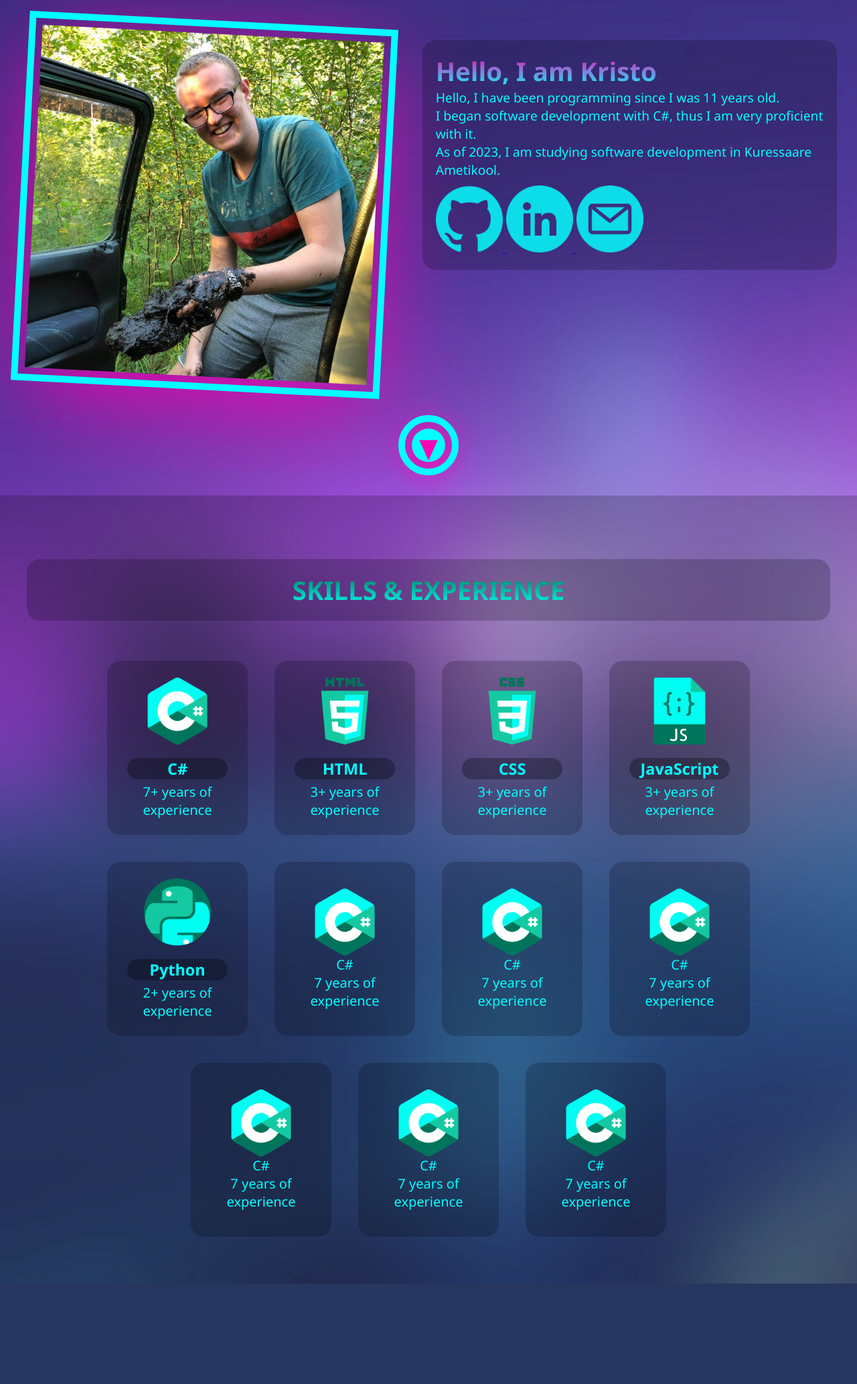
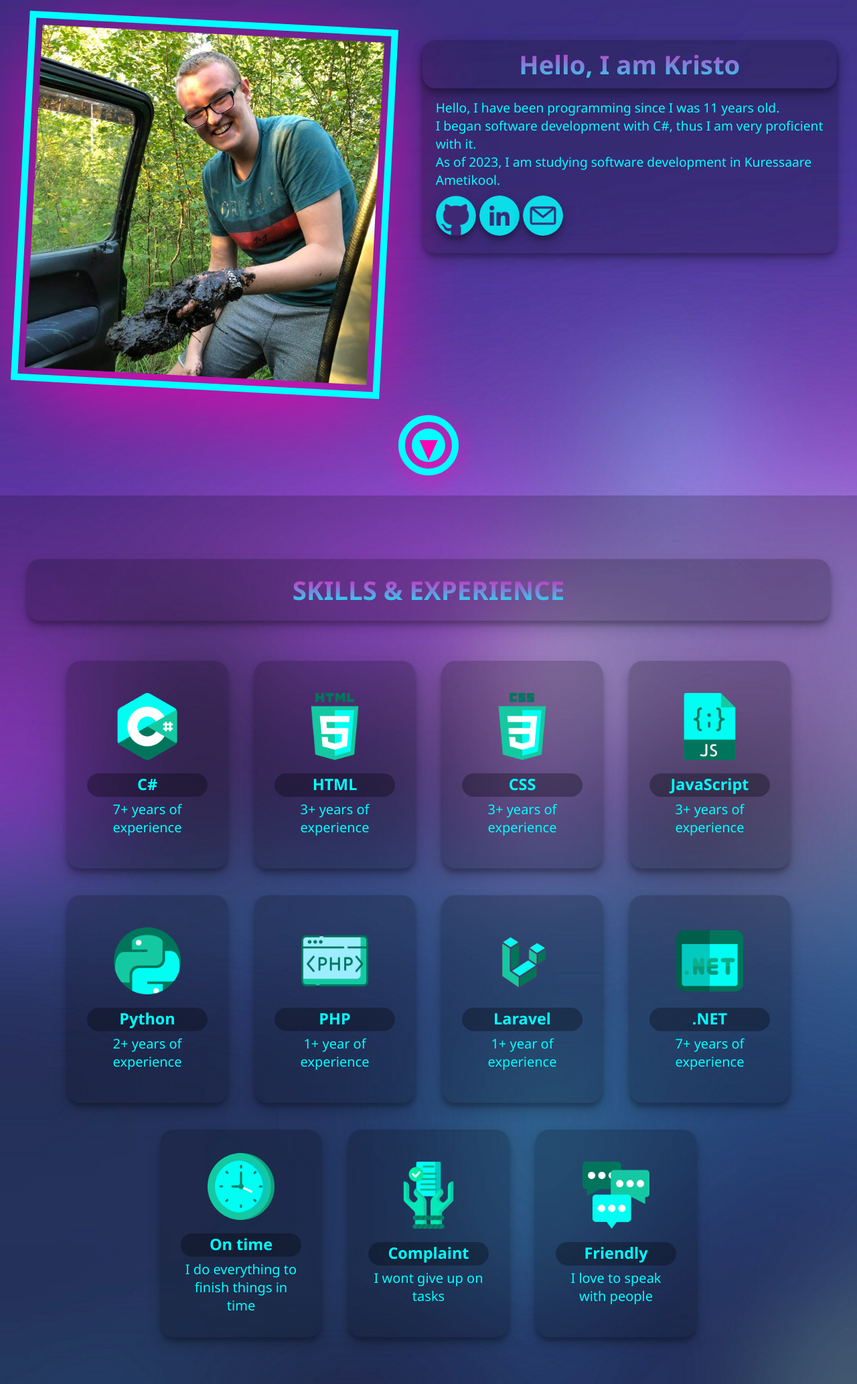
Before and after one commit to tanakimees/tanakimees.github.io, a PHP site: page / in a window 1280 px wide. Shown: the part 60-2127 px from the top of the page at 67% size. Before the commit the page ends 1977 px from the top, so only its background shows below. Run offline with PHP 8.4, Linux system fonts and the light colour scheme.

Commit message:
home page done

```diff
--- a/index.html
+++ b/index.html
@@ -53,10 +53,10 @@
                 I began software development with C#, thus I am very proficient with it. <br>
                 As of 2023, I am studying software development in Kuressaare Ametikool. <br>
                 <div class="socialbuttons">
-                    <a href="https://github.com/tanakimees">
+                    <a href="https://github.com/tanakimees" target="_blank">
                         <img class="image3" src="/resources/'.png" alt="">
                     </a>
-                    <a href="https://www.linkedin.com/in/kristo-t%C3%A4nak-2934b5227/">
+                    <a href="https://www.linkedin.com/in/kristo-t%C3%A4nak-2934b5227/" target="_blank">
                         <img class="image3" src="resources/linkedin.png" alt="">
                     </a>
                     <a href="" onclick="copyEmail()">
@@ -99,34 +99,34 @@
                     2+ years of experience
                 </div>
                 <div class="image1">
-                    <img class="image2" src="/resources/c-sharp.png" alt="">
-                    C# <br>
-                    7 years of experience
+                    <img class="image2" src="/resources/php.png" alt="">
+                    <h3 class="experiencename">PHP</h3>
+                    1+ year of experience
                 </div>
                 <div class="image1">
-                    <img class="image2" src="/resources/c-sharp.png" alt="">
-                    C# <br>
-                    7 years of experience
+                    <img class="image2" src="/resources/laravel.png" alt="">
+                    <h3 class="experiencename">Laravel</h3>
+                    1+ year of experience
                 </div>
                 <div class="image1">
-                    <img class="image2" src="/resources/c-sharp.png" alt="">
-                    C# <br>
-                    7 years of experience
+                    <img class="image2" src="/resources/net.png" alt="">
+                    <h3 class="experiencename">.NET</h3>
+                    7+ years of experience
                 </div>
                 <div class="image1">
-                    <img class="image2" src="/resources/c-sharp.png" alt="">
-                    C# <br>
-                    7 years of experience
+                    <img class="image2" src="/resources/clock.png" alt="">
+                    <h3 class="experiencename">On time</h3>
+                    I do everything to finish things in time
                 </div>
                 <div class="image1">
-                    <img class="image2" src="/resources/c-sharp.png" alt="">
-                    C# <br>
-                    7 years of experience
+                    <img class="image2" src="/resources/commitment.png" alt="">
+                    <h3 class="experiencename">Complaint</h3>
+                    I wont give up on tasks
                 </div>
                 <div class="image1">
-                    <img class="image2" src="/resources/c-sharp.png" alt="">
-                    C# <br>
-                    7 years of experience
+                    <img class="image2" src="/resources/chat.png" alt="">
+                    <h3 class="experiencename">Friendly</h3>
+                    I love to speak with people
                 </div>
             </div>
         </div>
--- a/style.css
+++ b/style.css
@@ -211,7 +211,7 @@ body::-webkit-scrollbar {
     width: 281px;
     height: 5px;
     border-radius: 5px;
-    background: -webkit-linear-gradient(#00755c, #00fff2);
+    background: -webkit-linear-gradient(#c90a8f, rgb(8, 201, 201));
     border-radius: 5px;
     visibility: hidden;
     opacity: 0;
@@ -368,27 +368,37 @@ label .menu {
     margin-top: 120px;
     outline-offset: 10px;
     margin-left: 70px;
-    padding: 20px;
     border-radius: 20px;
     height: min-content;
     width: 100%;
     margin-right: 30px;
+    padding: 20px;
     color: aqua;
     font-size: 1.5vw;
     flex-direction: column;
     background-color: rgba(0, 0, 0, 0.2);
+    box-shadow: rgba(0, 0, 0, 0.19) 0px 10px 20px, rgba(0, 0, 0, 0.23) 0px 6px 6px;
 }
 
 .headertextbox {
     font-size: 3vw;
     background: -webkit-linear-gradient(#ff00b3, aqua);
+    text-align: center;
+    width: auto;
+    padding: 10px;
+    margin-top: -20px;
+    margin-left: -20px;
+    margin-right: -20px;
+    border-radius: 20px;
+    margin-bottom: 15px;
     -webkit-background-clip: text;
     -webkit-text-fill-color: transparent;
+    box-shadow: rgba(0, 0, 0, 0.19) 0px 10px 20px, rgba(0, 0, 0, 0.23) 0px 6px 6px;
 }
 
 .headertextbox4 {
     font-size: 3vw;
-    background: -webkit-linear-gradient(#00755c, #00fff2);
+    background: -webkit-linear-gradient(#ff00b3, aqua);
     -webkit-background-clip: text;
     -webkit-text-fill-color: transparent;
 }
@@ -446,6 +456,7 @@ label .menu {
     background-color: rgba(0, 0, 0, 0.2);
     padding: 20px;
     border-radius: 20px;
+    box-shadow: rgba(0, 0, 0, 0.19) 0px 10px 20px, rgba(0, 0, 0, 0.23) 0px 6px 6px;
 }
 
 .images1 {
@@ -465,8 +476,8 @@ label .menu {
 }
 
 .image1 {
-    width: 150px;
-    height: 200px;
+    width: 180px;
+    height: 250px;
     padding: 30px;
     margin: 20px;
     display: flex;
@@ -476,6 +487,7 @@ label .menu {
     background-color: rgba(0, 0, 0, 0.2);
     border-radius: 20px;
     font-size: 20px;
+    box-shadow: rgba(0, 0, 0, 0.19) 0px 10px 20px, rgba(0, 0, 0, 0.23) 0px 6px 6px;
 }
 
 .image2 {
@@ -484,14 +496,22 @@ label .menu {
 }
 
 .image3 {
-    width: 100px;
-    height: 100px;
+    width: 60px;
+    height: 60px;
     margin-top: 10px;
     -moz-transition: all .1s ease-in;
     -o-transition: all .1s ease-in;
     -webkit-transition: all .1s ease-in;
     transition: all .1s ease-in;
     cursor: pointer;
+    border-radius: 30px;
+    box-shadow: rgba(0, 0, 0, 0.19) 0px 10px 20px, rgba(0, 0, 0, 0.23) 0px 6px 6px;
+}
+
+.socialbuttons a {
+    width: 60px;
+    height: 60px;
+    color: rgba(0, 0, 0, 0);
 }
 
 .image3:hover {
@@ -505,6 +525,7 @@ label .menu {
     border-radius: 20px;
     margin-top: 20px;
     margin-bottom: 5px;
+    padding-bottom: 3px;
 }
 
 @media(max-width:1000px) {
@@ -527,6 +548,9 @@ label .menu {
         display: none;
     }
     .menub4line {
+        display: none;
+    }
+    .menub5line {
         display: none;
     }
     .menubutton2 {
@@ -604,7 +628,7 @@ label .menu {
         margin-left: 40px;
         margin-bottom: 40px;
         margin-right: 40px;
-        height: auto;
+        height: 100%;
         border-radius: 20px;
         width:70vw;
         color: aqua;
@@ -621,7 +645,7 @@ label .menu {
     .headertextbox {
         font-size: 4vh;
         margin-bottom: 10px;
-        background: -webkit-linear-gradient(#00755c, #00fff2);
+        background: -webkit-linear-gradient(#ff00b3, aqua);
         -webkit-background-clip: text;
         -webkit-text-fill-color: transparent;
     }
```
Also changed, not shown: resources/chat.png (added), resources/clock.png (added), resources/commitment.png (added), resources/laravel.png (added), resources/net.png (added), resources/php.png (added).
